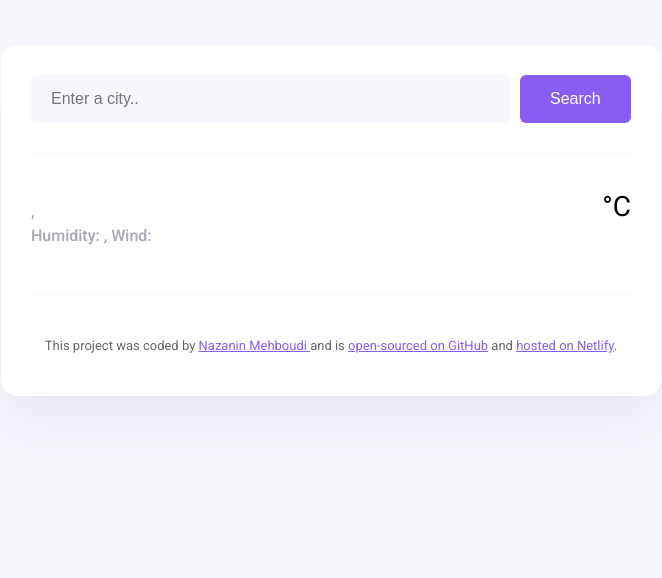
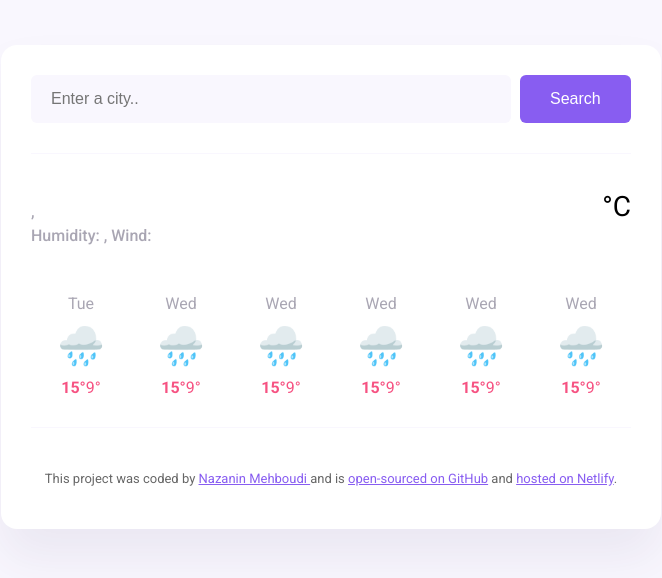
Before and after one commit to nazanin-git-i/shecode, a website built with Parcel: page index.html in a window 1280 px wide. Shown: the whole page, without its empty margins (309-971 px from the left). Built offline with nearby package versions, Linux system fonts and the light colour scheme; no server answers.

Commit message:
forecast added

```diff
--- a/index.html
+++ b/index.html
@@ -45,8 +45,64 @@
             <div class="weatehr-app-unit">°C</div>
           </div>
         </div>
-      </main>
 
+
+      <div class="weather-forecast">
+        <div class="weather-forecast-day">
+      <div class="weather-forecast-date">Tue</div>
+<div class="weather-forecast-icon">🌧️</div>
+<div class="weather-forecast-temperatures">
+  <div class="weather-forecast-temperature">
+    <strong>15° </strong>
+  </div>
+  <div class="weather-forecast-temperature">9°</div>
+</div>
+</div>
+
+        <div class="weather-forecast-day">
+  <div class="weather-forecast-date">Wed</div>
+<div class="weather-forecast-icon">🌧️</div>
+<div class="weather-forecast-temperatures">
+  <div class="weather-forecast-temperature">
+    <strong>15° </strong>
+  </div>
+  <div class="weather-forecast-temperature">9°</div>
+</div>
+</div>
+
+
+    <div class="weather-forecast-day">
+  <div class="weather-forecast-date">Wed</div>
+<div class="weather-forecast-icon">🌧️</div>
+<div class="weather-forecast-temperatures">
+  <div class="weather-forecast-temperature"><strong>15° </strong></div>
+  <div class="weather-forecast-temperature">9°</div></div>
+</div>
+
+    <div class="weather-forecast-day">
+  <div class="weather-forecast-date">Wed</div>
+<div class="weather-forecast-icon">🌧️</div>
+<div class="weather-forecast-temperatures">
+  <div class="weather-forecast-temperature"><strong>15° </strong></div>
+  <div class="weather-forecast-temperature">9°</div></div>
+</div>
+
+    <div class="weather-forecast-day">
+  <div class="weather-forecast-date">Wed</div>
+<div class="weather-forecast-icon">🌧️</div>
+<div class="weather-forecast-temperatures">
+  <div class="weather-forecast-temperature"><strong>15° </strong></div>
+  <div class="weather-forecast-temperature">9°</div></div>
+</div>
+
+    <div class="weather-forecast-day">
+  <div class="weather-forecast-date">Wed</div>
+<div class="weather-forecast-icon">🌧️</div>
+<div class="weather-forecast-temperatures">
+  <div class="weather-forecast-temperature"><strong>15° </strong></div>
+  <div class="weather-forecast-temperature">9°</div></div>
+  </div>
+</main>
       <footer>
         <p>
           This project was coded by
--- a/src/styles.css
+++ b/src/styles.css
@@ -86,6 +86,38 @@
   font-size: 28px;
 }
 
+.weather-forecast {
+ display: flex;
+ justify-content: space-around;
+ margin-top: 30px;
+}
+
+.weather-forecast-date {
+  text-align: center;
+  color: rgba(39, 33, 66, 0.4);
+  font-size: 16px;
+  line-height: 20px;
+  margin-bottom: 10px;
+}
+.weather-forecast-icon {
+  font-size: 38px;
+  text-align: center;
+}
+
+.weather-forecast-temperatures {
+  text-align: center;
+  color: #f65282;
+  margin-top: 10px;
+  display: flex;
+  justify-content: center;
+
+}
+
+.weather-forecast-temperature {
+  padding: 0%;
+
+}
+
 footer {
   border-top: 1px solid #f9f7fe;
   padding: 30px 0 0 0;
```
